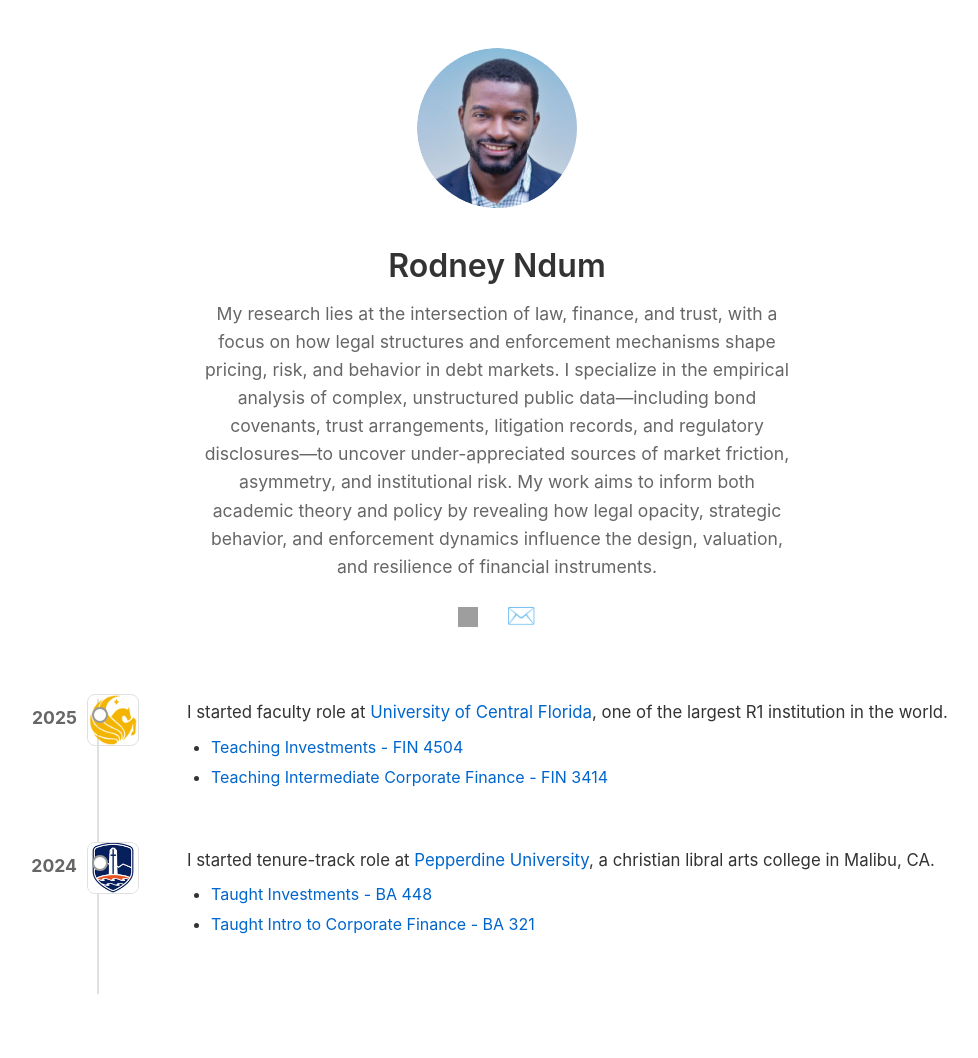
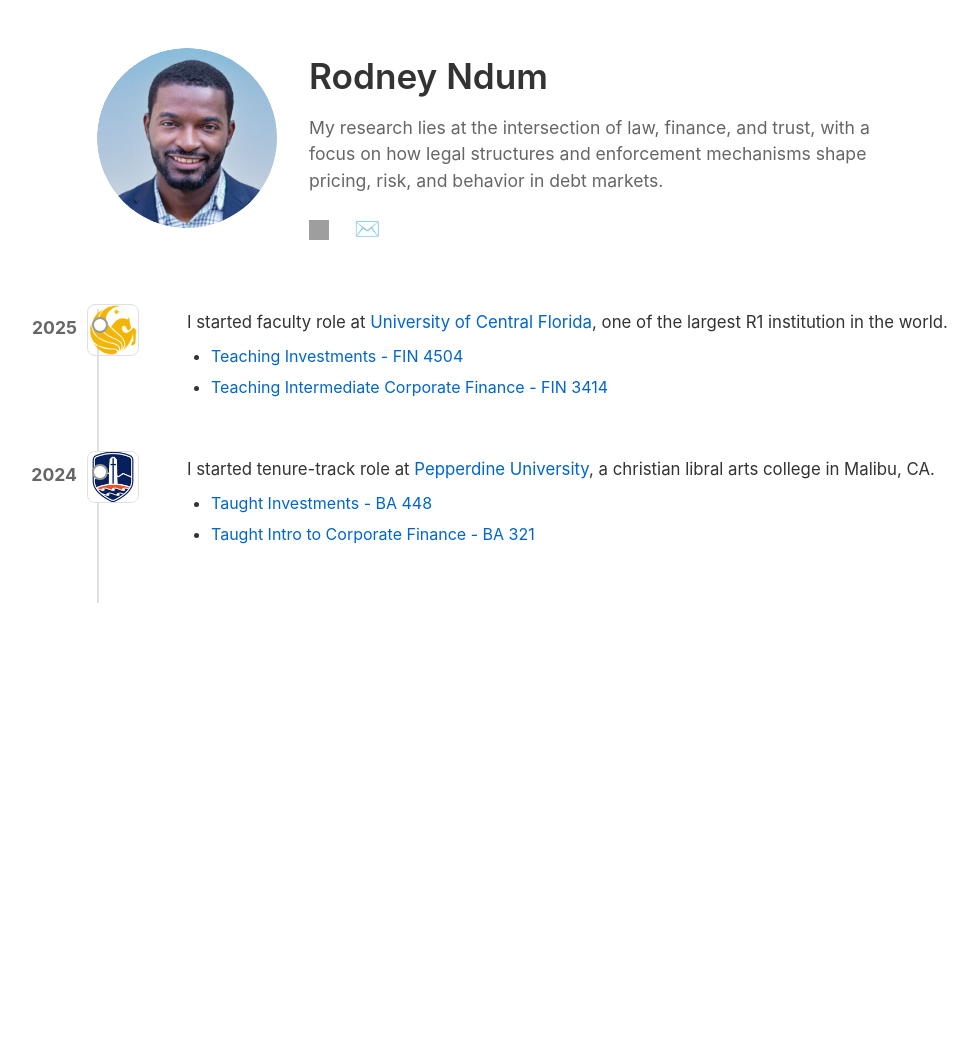
Before and after one commit to rndum/rndum.github.io, a Jekyll site: the page built from index.md, in a window 1280 px wide. Shown: the whole page, without its empty margins (143-1121 px from the left). Built offline with Jekyll 4.4.1, drawn with Linux system fonts in a browser that asks for light colours; after the commit the page ends 900 px from its top, so only the background shows below that; grey boxes are pictures that could not be loaded.

Commit message:
change placement of tagline and social media icons

```diff
--- a/_layouts/default.html
+++ b/_layouts/default.html
@@ -9,13 +9,13 @@
 <body>
   <div class="header">
     <img src="/assets/images/profile.png" class="profile-img" />
-    <h1>Rodney Ndum</h1>
-    <p class="tagline"> My research lies at the intersection of law, finance, and trust, with a focus on how legal structures and enforcement mechanisms shape pricing, risk, and behavior in debt markets.
-      I specialize in the empirical analysis of complex, unstructured public data—including bond covenants, trust arrangements, litigation records, and regulatory disclosures—to uncover under-appreciated sources of market friction,
-      asymmetry, and institutional risk. My work aims to inform both academic theory and policy by revealing how legal opacity, strategic behavior, and enforcement dynamics influence the design, valuation, and resilience of financial instruments.</p>
-    <div class="social-icons">
-      <a href="https://github.com/rndum"> <img src="https://upload.wikimedia.org/wikipedia/commons/9/91/Octicons-mark-github.svg" alt="GitHub" width="20" height="20" style="vertical-align: middle;" /></a>
-      <a href="mailto:rodney.ndum@ucf.edu">✉️</a>
+    <div class="header-text">
+      <h1>Rodney Ndum</h1>
+      <p class="tagline">My research lies at the intersection of law, finance, and trust, with a focus on how legal structures and enforcement mechanisms shape pricing, risk, and behavior in debt markets.</p>
+      <div class="social-icons">
+        <a href="https://github.com/rndum"><img src="https://upload.wikimedia.org/wikipedia/commons/9/91/Octicons-mark-github.svg" alt="GitHub" width="20" height="20" style="vertical-align: middle;" /></a>
+        <a href="mailto:rodney.ndum@ucf.edu">✉️</a>
+      </div>
     </div>
   </div>
 
--- a/assets/css/style.css
+++ b/assets/css/style.css
@@ -9,40 +9,47 @@ body {
 }
 
 .header {
-  text-align: center;
+  display: flex;
+  align-items: flex-start;
   padding: 3em 1em 2em;
   max-width: 800px;
   margin: 0 auto;
+  gap: 2em;
+}
+
+.profile-img {
+  width: 180px;
+  height: 180px;
+  border-radius: 50%;
+  object-fit: cover;
+  flex-shrink: 0;
+}
+
+.header-text {
+  flex: 1;
+  text-align: left;
 }
 
 .header h1 {
-  margin: 0.5em 0 0.2em;
-  font-size: 2em;
+  margin: 0 0 0.3em;
+  font-size: 2.2em;
   font-weight: 600;
-}
-
-.profile-img {
-  width: 160px;
-  height: 160px;
-  border-radius: 50%;
-  margin-bottom: 0.5em;
-  object-fit: cover;
 }
 
 .tagline {
   font-size: 1.1em;
   color: #666;
-  margin: 0.5em auto;
-  max-width: 600px;
+  margin: 0 0 1em;
+  line-height: 1.5;
 }
 
 .social-icons {
-  margin-top: 1em;
+  margin-top: 0.5em;
 }
 
 .social-icons a {
-  margin: 0 0.5em;
-  font-size: 1.5em;
+  margin-right: 1em;
+  font-size: 1.3em;
   text-decoration: none;
   color: #333;
 }
@@ -134,3 +141,35 @@ body {
 .timeline-content a:hover {
   text-decoration: underline;
 }
+
+/* Mobile responsive */
+@media (max-width: 600px) {
+  .header {
+    flex-direction: column;
+    text-align: center;
+    gap: 1em;
+  }
+
+  .header-text {
+    text-align: center;
+  }
+
+  .profile-img {
+    width: 150px;
+    height: 150px;
+  }
+
+  .timeline {
+    margin-left: 60px;
+    padding-left: 80px;
+  }
+
+  .timeline-date {
+    left: -90px;
+    width: 40px;
+  }
+
+  .timeline-icon {
+    display: none;
+  }
+}
```
